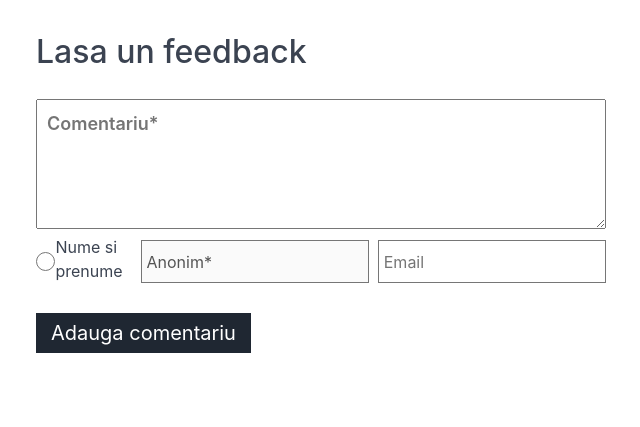
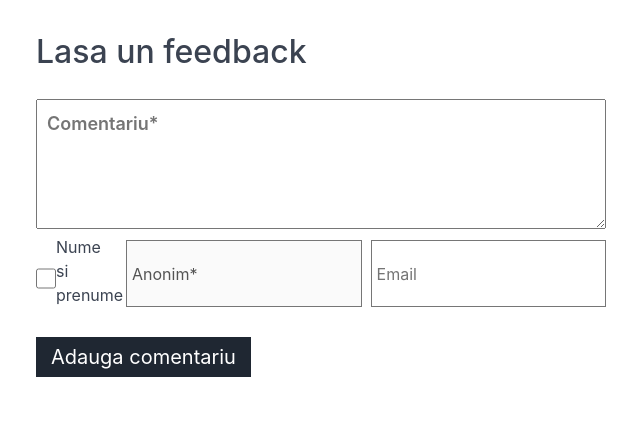
Before and after one commit to creatina98/blog, a PHP site: page /vizualizarearticol.html in a window 1280 px wide. Shown: the part 2595-3022 px from the top of the page, without its empty margins (354-994 px from the left). Before the commit the page ends 2948 px from the top, so only its background shows below. Run offline with PHP 8.4, Linux system fonts and the light colour scheme.

Commit message:
special gift

```diff
--- a/css/styleautori.css
+++ b/css/styleautori.css
@@ -200,7 +200,7 @@ font-size: 45px;
   margin-top: 195px;
   height: 180px;
   width: 700px;
-  background-color: #FEF2C5;
+  background-color: #FEF0BE;
 }
 .containerAutor1{
   padding: 150px 150px 0;
--- a/css/stylevizualizare.css
+++ b/css/stylevizualizare.css
@@ -326,3 +326,13 @@ font-size: 45px;
 .fe-pulse-w-pause:focus {
   animation-name: unset;
 }
+.inputBoxComentariu label{
+  width: 360px; margin-top: 10px;
+}
+@media only screen and (max-width: 1280px) {
+  .inputBoxComentariu label{
+    margin-top: 0;
+    width: 70px;
+    padding-right: 10px;
+  }
+}
--- a/vizualizarearticol.html
+++ b/vizualizarearticol.html
@@ -85,9 +85,10 @@
                     <form accept="" method="POST">
                         <textarea placeholder="Comentariu*"></textarea>
                         <div class="inputBoxComentariu">
-                        <input type='radio' name='XIAlmnus' value='Yes' id="XIyes" style="width: 50px;"/> Nume si prenume&nbsp&nbsp&nbsp&nbsp
-                        <input type="textbox" name="XIyop" id="XIyop" value="Anonim*"/>&nbsp&nbsp
-                        <input type="text" placeholder="Email">
+                            <input type='checkbox' name='XIAlmnus' value='Yes' id="XIyes" style="width: 50px; margin-top: 15px;"/>
+                            <label for="XIyes" style=""> Nume si prenume</label>
+                            <input type="textbox" name="XIyop" id="XIyop" value="Anonim*"/>&nbsp&nbsp
+                            <input type="text" placeholder="Email">
                         </div>
                         <button>Adauga comentariu</button>
                     </form>
@@ -149,5 +150,13 @@ $( "#likeButton" ).click(function() {
   $("i").removeClass("fe-pulse-w-pause");
 });
 </script>
+<script>
+$(document).ready(function(){
+
+  $('.col-8').css('display', 'none');
+  $('.col-8').fadeIn(500);
+
+});
+</script>
 </body>
 </html>
```
